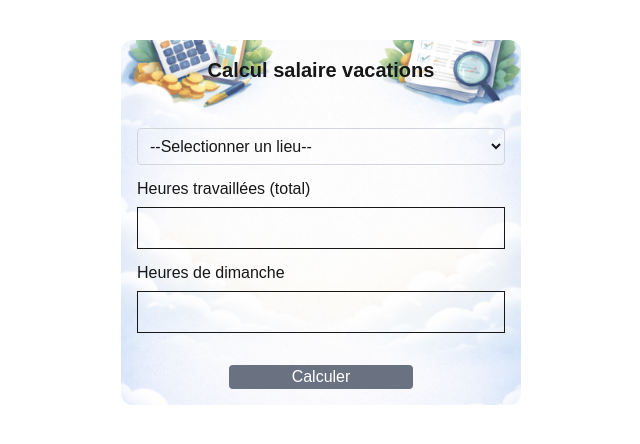
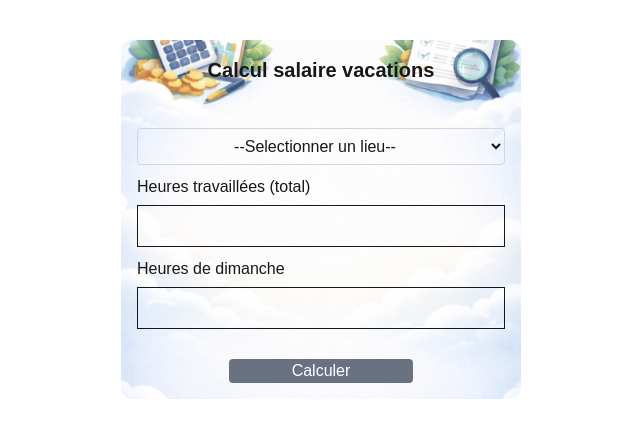
Before and after one commit to laetitia-piat/salaire-front, a Next.js app: page / in a window 1280 px wide. Shown: the top 444 px of the page, without its empty margins (319-959 px from the left). Built offline with nearby package versions, Linux system fonts and the light colour scheme.

Commit message:
add style on select

```diff
--- a/app/page.tsx
+++ b/app/page.tsx
@@ -62,13 +62,15 @@ export default function Home() {
         Calcul salaire vacations
       </h1>
 
-      <div style={{ display: "grid", gap: 12, marginTop: 16 }}>
+      <div style={{ display: "grid", gap: 10, marginTop: 16 }}>
         <select
           value={type}
           onChange={(e) => setType(e.target.value)}
           className="mt-1 w-full rounded border border-gray-300 p-2"
         >
-          <option value="Select">--Selectionner un lieu--</option>
+          <option value="Select" className="text-center">
+            --Selectionner un lieu--
+          </option>
           <option value="Tamaris">Tamaris</option>
           <option value="HPEL">HPEL</option>
           <option value="Diabeto">Diabeto</option>
```
